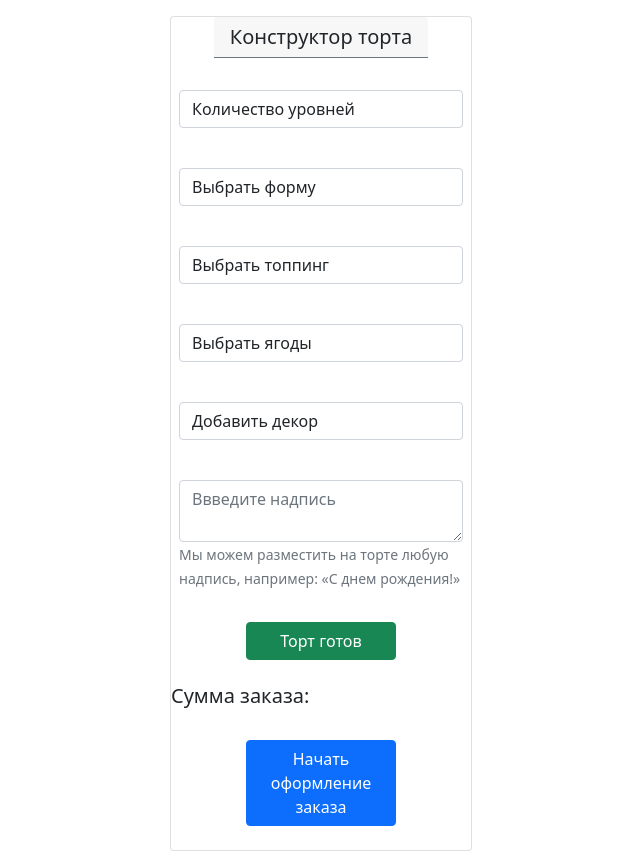
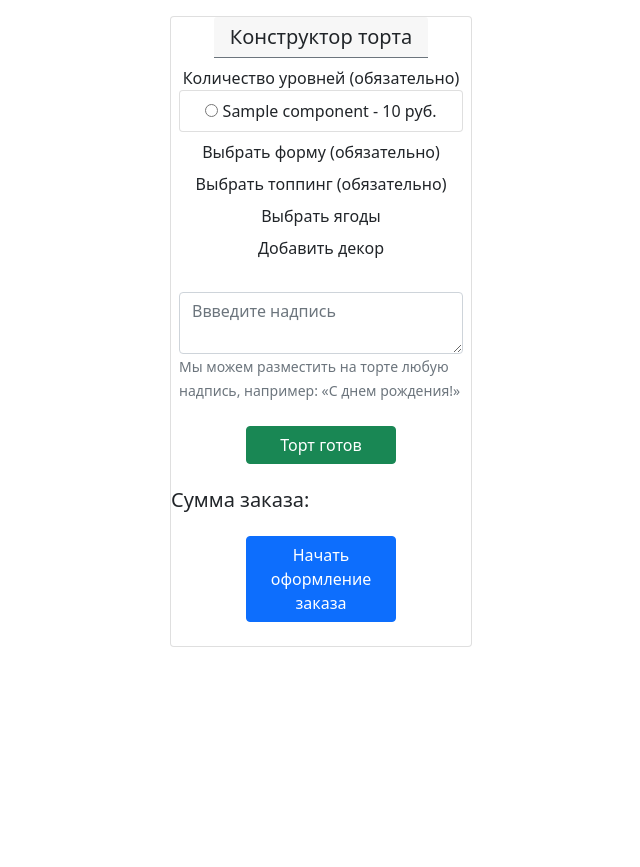
Before and after one commit to Starcoding/BakeCake, a Django app: page / in a window 1280 px wide. Shown: the part 110-977 px from the top of the page, without its empty margins (319-959 px from the left). After the commit the page ends 757 px from the top, so only its background shows below. Run offline with Django 3.2, Linux system fonts and the light colour scheme; tables that the repository leaves empty hold one stand-in row (values such as "Sample post"); parts of the project's set-up code (start-up, migrations or seed data) failed here and were passed over; some libraries are stand-ins or nearby versions.

Commit message:
Pushing not ended project

```diff
--- a/BakeCake/BakeCake/urls.py
+++ b/BakeCake/BakeCake/urls.py
@@ -16,7 +16,7 @@
 from django.contrib import admin
 from django.urls import path, include
 from django.conf.urls.static import static
-
+from django.conf.urls import url
 from . import settings
 
 
--- /dev/null
+++ b/BakeCake/cakesite/templates/constructor.html
@@ -0,0 +1,106 @@
+{% extends 'base.html' %}
+{% load static %}
+{% block title %}
+    <title>Конструктор сайта</title>
+{% endblock %}
+{% block content %}
+{% if components %}
+    <div class="row justify-content-center">
+        <div class="col-lg-3">
+            <div class="card mb-3">
+                <h5 class="card-header border-secondary mx-auto">Конструктор торта</h5>
+                <form action="/create_cake" method="post">
+                {% csrf_token %}
+
+                <div class="m-2 text-center">
+                        Количество уровней (обязательно)
+                        <ul class="list-group">
+                        {% for component in components.levels %}
+                        <li class="list-group-item">
+                            <input type="radio" id="{{ component.id }}"
+                            name="levels" value="{{ component.id }}" required oninvalid="Пожалуйста, выберите количество уровней">
+                            <label for="{{ component.id }}">{{ component }}</label>
+                        </li>
+                        {% endfor %}
+                        </ul>
+                </div>
+                <div class="m-2 text-center">
+                        Выбрать форму (обязательно)
+                        <ul class="list-group">
+                        {% for component in components.form %}
+                        <li class="list-group-item">
+                            <input type="radio" id="{{ component.id }}"
+                            name="form" value="{{ component.id }}" required oninvalid="Пожалуйста, выберите форму">
+                            <label for="{{ component.id }}">{{ component }}</label>
+                        </li>
+                        {% endfor %}
+                        </ul>
+                </div>
+                <div class="m-2 text-center">
+                        Выбрать топпинг (обязательно)
+                        <ul class="list-group">
+                        {% for component in components.toppings %}
+                        <li class="list-group-item">
+                            <input type="radio" id="{{ component.id }}"
+                            name="toppings" value="{{ component.id }}" required oninvalid="Пожалуйста, выберите топпинг">
+                            <label for="{{ component.id }}">{{ component }}</label>
+                        </li>
+                        {% endfor %}
+                        </ul>
+                </div>
+                <div class="m-2 text-center">
+                        Выбрать ягоды
+                        <ul class="list-group">
+                        {% for component in components.berries %}
+                        <li class="list-group-item">
+                            <input  type="checkbox" id="{{ component.id }}"
+                            name="berries" value="{{ component.id }}">
+                            <label for="{{ component.id }}">{{ component }}</label>
+                        </li>
+                        {% endfor %}
+                        </ul>
+                </div>
+                <div class="m-2 text-center">
+                        Добавить декор
+                        <ul class="list-group">
+                        {% for component in components.decorations %}
+                        <li class="list-group-item">
+                            <input type="checkbox" id="{{ component.id }}"
+                            name="decorations" value="{{ component.id }}">
+                            <label for="{{ component.id }}">{{ component }}</label>
+                        </li>
+                        {% endfor %}
+                        </ul>
+                </div>
+                <!-- <div class="form-check">
+                     <input class="form-check-input" type="checkbox" value="" id="flexCheckChecked1">
+                     <label class="form-check-label" for="flexCheckChecked1">
+                         Без сахара
+                     </label>
+                 </div>
+                 <div class="form-check">
+                     <input class="form-check-input" type="checkbox" value="" id="flexCheckChecked2">
+                     <label class="form-check-label" for="flexCheckChecked2">
+                         Подходит для веганов </label>
+                 </div> -->
+                <div class="m-2">
+                    <label class="form-label" for="FormControlTextarea"></label>
+                    <textarea name="lettering" class=" form-control" id="FormControlTextarea"
+                              placeholder="Ввведите надпись"></textarea>
+                    <small id="Help" class="form-text text-muted ">Мы можем разместить на торте любую надпись, например:
+                        «С днем рождения!»</small>
+
+                </div>
+                <div class="d-grid gap-2 col-6 mx-auto m-4">
+                    <input class="btn btn-success" value="Торт готов" type="submit">
+                </div>
+                <div><h5>Сумма заказа:</h5></div>
+                <div class="d-grid gap-2 col-6 mx-auto m-4">
+                    <a class="btn btn-primary" href="{% url 'checkout' %}" role="button">Начать оформление заказа</a>
+                </div>
+                </form>
+            </div>
+        </div>
+    </div>
+{% endif %}
+{% endblock %}
--- a/BakeCake/cakesite/templates/index.html
+++ /dev/null
@@ -1,89 +0,0 @@
-{% extends 'base.html' %}
-{% load static %}
-{% block title %}
-    <title>Конструктор сайта</title>
-{% endblock %}
-{% block content %}
-    <div class="row justify-content-center">
-        <div class="col-lg-3">
-            <div class="card mb-3">
-                <h5 class="card-header border-secondary mx-auto">Конструктор торта</h5>
-
-                {% csrf_token %}
-
-                <div class="m-2">
-                    <label for="FormControlCategory1" class="form-label"></label>
-                    <select class=" form-control form-control-md" name="category" id="FormControlCategory1">
-                        <option value="none">Количество уровней</option>
-                        {% for component in components %}
-                            <option value="{{ category.id }}">{{ component.level }}</option>
-                        {% endfor %}
-                    </select>
-                </div>
-                <div class="m-2">
-                    <label for="FormControlCategory2" class="form-label"></label>
-                    <select class=" form-control form-control-md" name="category" id="FormControlCategory2">
-                        <option value="none">Выбрать форму</option>
-                        {% for component in components %}
-                            <option value="{{ category.id }}">{{ component.name }}</option>
-                        {% endfor %}
-                    </select>
-                </div>
-                <div class="m-2">
-                    <label for="FormControlCategory3" class="form-label"></label>
-                    <select class=" form-control form-control-md" name="category" id="FormControlCategory3">
-                        <option value="none">Выбрать топпинг</option>
-                        {% for component in components %}
-                            <option value="{{ category.id }}">{{ component.name }}</option>
-                        {% endfor %}
-                    </select>
-                </div>
-                <div class="m-2">
-                    <label for="FormControlCategory4" class="form-label"></label>
-                    <select class=" form-control form-control-md" name="category" id="FormControlCategory4">
-                        <option value="none">Выбрать ягоды</option>
-                        {% for component in components %}
-                            <option value="{{ category.id }}">{{ component.name }}</option>
-                        {% endfor %}
-                    </select>
-                </div>
-                <div class="m-2">
-                    <label for="FormControlCategory5" class="form-label"></label>
-                    <select class=" form-control form-control-md" name="category" id="FormControlCategory5">
-                        <option value="none">Добавить декор</option>
-                        {% for component in components %}
-                            <option value="{{ category.id }}">{{ component.name }}</option>
-                        {% endfor %}
-                    </select>
-                </div>
-                <!-- <div class="form-check">
-                     <input class="form-check-input" type="checkbox" value="" id="flexCheckChecked1">
-                     <label class="form-check-label" for="flexCheckChecked1">
-                         Без сахара
-                     </label>
-                 </div>
-                 <div class="form-check">
-                     <input class="form-check-input" type="checkbox" value="" id="flexCheckChecked2">
-                     <label class="form-check-label" for="flexCheckChecked2">
-                         Подходит для веганов </label>
-                 </div> -->
-                <div class="m-2">
-                    <label class="form-label" for="FormControlTextarea"></label>
-                    <textarea required name="lettering" class=" form-control" id="FormControlTextarea"
-                              placeholder="Ввведите надпись"></textarea>
-                    <small id="Help" class="form-text text-muted ">Мы можем разместить на торте любую надпись, например:
-                        «С днем рождения!»</small>
-
-                </div>
-                <div class="d-grid gap-2 col-6 mx-auto m-4">
-                    <button class="btn btn-success" type="submit">Торт готов</button>
-                </div>
-                <div><h5>Сумма заказа:</h5></div>
-                <div class="d-grid gap-2 col-6 mx-auto m-4">
-                    <a class="btn btn-primary" href="{% url 'checkout' %}" role="button">Начать оформление заказа</a>
-                </div>
-
-            </div>
-        </div>
-    </div>
-{% endblock %}
--- a/BakeCake/cakesite/templates/profile.html
+++ b/BakeCake/cakesite/templates/profile.html
@@ -4,6 +4,7 @@
 <title>Личный кабинет</title>
 {% endblock %}
 {% block content %}
+{% if request. %}{% endif %}
     <form class="mx-auto mb-3 outilne-dark " style="position:sticky; max-width: 30rem"><ul class="list-group">
   <li class="list-group-item">Имя</li>
   <li class="list-group-item">Фамилия</li>
--- a/BakeCake/cakesite/templates/signin.html
+++ b/BakeCake/cakesite/templates/signin.html
@@ -33,7 +33,7 @@
             </div>
             <div>
                 <p class="card-text mt-md-5 text-center mb-3">
-                    <a href="../../{% static 'pd-consent.pdf' %}" class="link-info">Скачать и прочитать Соглашение</a>
+                    <a href="../..{% static 'pd-consent.pdf' %}" class="link-info">Скачать и прочитать Соглашение</a>
                 </p>
             </div>
             <div class="col-12 mb-3">
--- a/BakeCake/cakesite/urls.py
+++ b/BakeCake/cakesite/urls.py
@@ -4,8 +4,12 @@
 from django.conf.urls.static import static
 from . import views
 
-urlpatterns = [path('', views.show_cake, name='index'),
+urlpatterns = [path('', views.constructor, name='index'),
                path('profile', views.show_profile, name='profile'),
                path('signin', views.make_account, name='signin'),
-               path('checkout', views.show_checkout, name='checkout')
+               path('checkout', views.show_checkout, name='checkout'),
+               path('statistics', views.export_statistics, name='statistics'),
+               path('login/', views.user_login, name='login'),
+               path('register/', views.register, name='register'),
+               path('create_cake', views.create_cake, name='create_cake')
                ] + static(settings.STATIC_URL, document_root=settings.STATIC_ROOT)
--- a/BakeCake/cakesite/views.py
+++ b/BakeCake/cakesite/views.py
@@ -1,10 +1,30 @@
+from django.http.response import HttpResponse
+import pandas as pd
+import numpy as np
 from django.shortcuts import render
 from .models import Component, CustomUser, Order, Product
+from .admin import OrderResourse
+from .forms import LoginForm, UserRegistrationForm
+from django.contrib.auth import authenticate, login
+from django.shortcuts import redirect
 
 
-def show_cake(request):
-    components = Component.objects.all()
-    return render(request, 'index.html')
+def constructor(request):
+    components = list(Component.objects.all())
+    levels = [component for component in components if component.component_type=='LV']
+    berries = [component for component in components if component.component_type=='BR']
+    decorations = [component for component in components if component.component_type=='DC']
+    toppings = [component for component in components if component.component_type=='TP']
+    form = [component for component in components if component.component_type=='FM']
+    components = {
+        'levels': levels,
+        'berries': berries,
+        'decorations': decorations,
+        'toppings': toppings,
+        'form': form,
+    }
+    print(components)
+    return render(request, 'constructor.html', context= {'components': components})
 
 
 def show_profile(request):
@@ -24,3 +44,72 @@
 
 def show_checkout(request):
     return render(request, 'checkout.html')
+
+
+def export_statistics(request):
+    cancelled_orders = Order.objects.filter(status='CD')
+    cancelled_orders_statistics = OrderResourse().export(cancelled_orders)
+    with open('Статистика.csv', 'w'):
+        pass
+
+    print(cancelled_orders_statistics.csv)
+    # df = pd.read_csv(cancelled_orders_statistics.csv)
+    # print(df)
+    user_counter = CustomUser.objects.count()
+    print(user_counter)
+    components = list(Component.objects.all())
+    for component in components:
+        print(component.name, component.product.count())
+    pass
+    # return
+
+
+def user_login(request):
+    if request.method == 'POST':
+        form = LoginForm(request.POST)
+        if form.is_valid():
+            cd = form.cleaned_data
+            user = authenticate(username=cd['username'], password=cd['password'])
+            if user is not None:
+                if user.is_active:
+                    login(request, user)
+                    return redirect('index')
+                else:
+                    return HttpResponse('Disabled account')
+            else:
+                return HttpResponse('Invalid login or password')
+    else:
+        form = LoginForm()
+    return render(request, 'login.html', {'form': form})
+
+
+def register(request):
+    if request.method == 'POST':
+        user_form = request.POST
+        if user_form.is_valid():
+            new_user = user_form.save(commit=False)
+            new_user.set_password(user_form.cleaned_data['password'])
+            new_user.save()
+            return render(request, 'profile.html')
+    else:
+        user_form = UserRegistrationForm()
+    return render(request, 'register.html', {'user_form': user_form})
+
+
+def create_cake(request):
+    components = list(Component.objects.all())
+    components_types = ['levels', 'toppings', 'decorations', 'form', 'berries']
+    ids_from_form = []
+    for component_type in components_types:
+        ids_from_form.append(int(request.POST.get(component_type)))
+    lettering = request.POST.get('lettering')
+    components_for_cake = [component for component in components if component.id in ids_from_form]
+    cake = Product(category='CK')
+    if lettering:
+        cake.lettering = lettering
+        cake.price =+ 500
+    else:
+        cake.price = 0
+    # cake.component.set(components)
+    print(cake)
+    return HttpResponse('ok')
--- a/requirements.txt
+++ b/requirements.txt
@@ -3,3 +3,5 @@
 django-phonenumber-field==5.1.0
 phonenumbers==8.12.21
 django-import-export==2.6.1
+django-admin-shortcuts==2.0.0
+pandas==1.3.4
```
Also changed, not shown: BakeCake/BakeCake/settings.py (+24 -1 lines), BakeCake/cakesite/admin.py (+16 -1 lines), BakeCake/cakesite/forms.py (added, +28 -0 lines), BakeCake/cakesite/templates/login.html (added, +14 -0 lines), BakeCake/cakesite/templates/register.html (added, +19 -0 lines), 1 other file.
